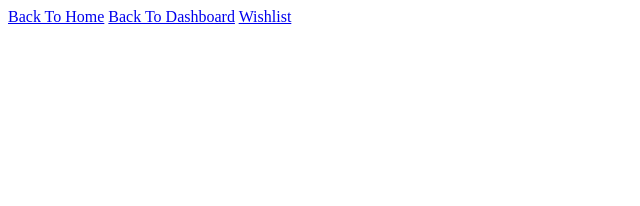
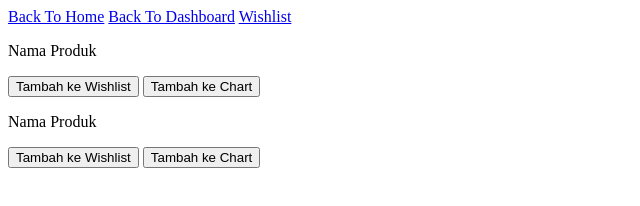
Before and after one commit to ilham-s-saksena/hahaha, a plain HTML site: page wish.html in a window 1280 px wide. Shown: the whole page, without its empty margins (0-640 px from the left). Drawn offline with Linux system fonts and the light colour scheme.

Commit message:
komit 6 - tambah data wishlist

```diff
--- a/wish.html
+++ b/wish.html
@@ -12,5 +12,18 @@
         <a href="dashboard.html">Back To Dashboard</a>
         <a href="#">Wishlist</a>
     </nav>
+
+    <main>
+        <div>
+            <p>Nama Produk</p>
+            <button>Tambah ke Wishlist</button>
+            <button>Tambah ke Chart</button>
+        </div>
+        <div>
+            <p>Nama Produk</p>
+            <button>Tambah ke Wishlist</button>
+            <button>Tambah ke Chart</button>
+        </div>
+    </main>
 </body>
 </html>
```
